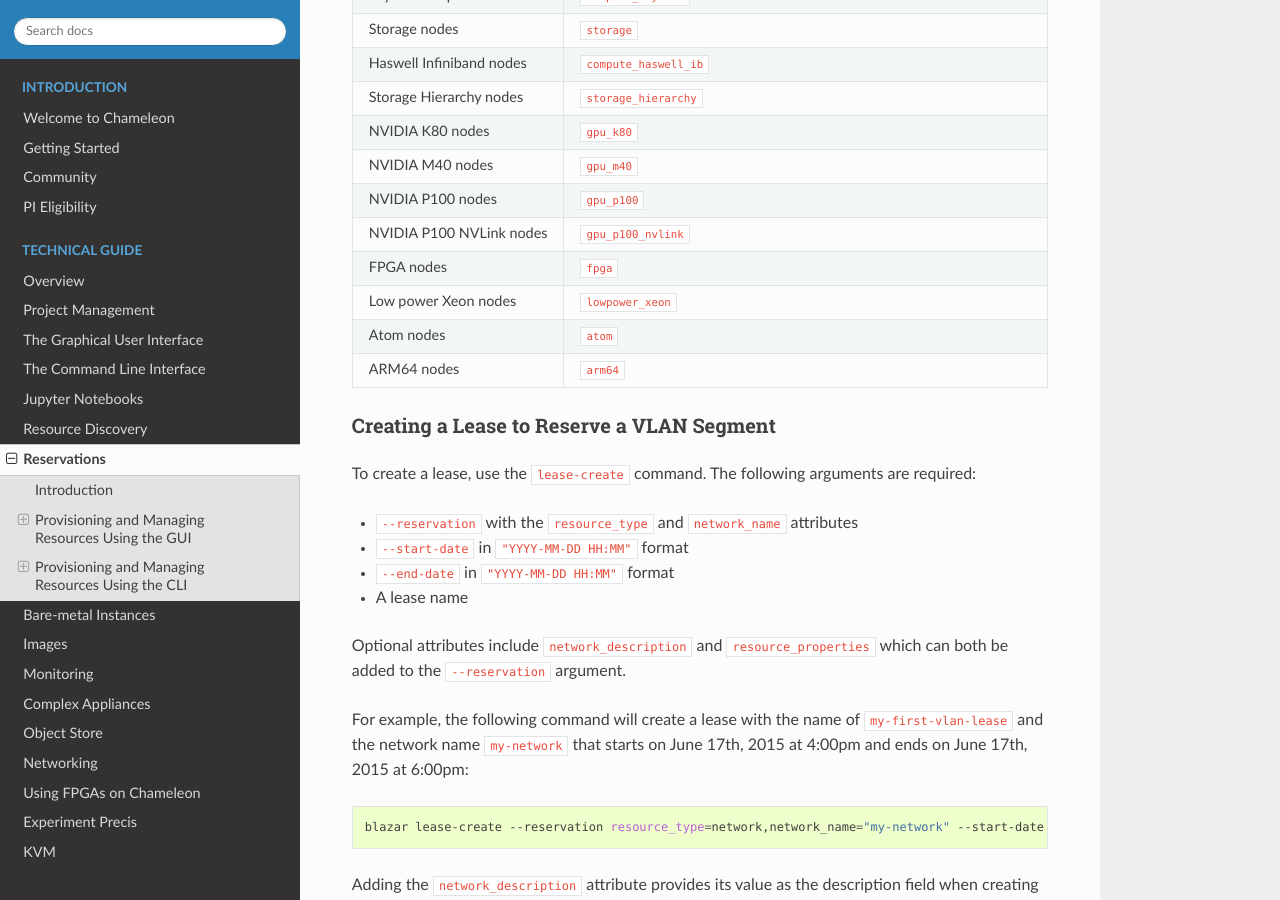
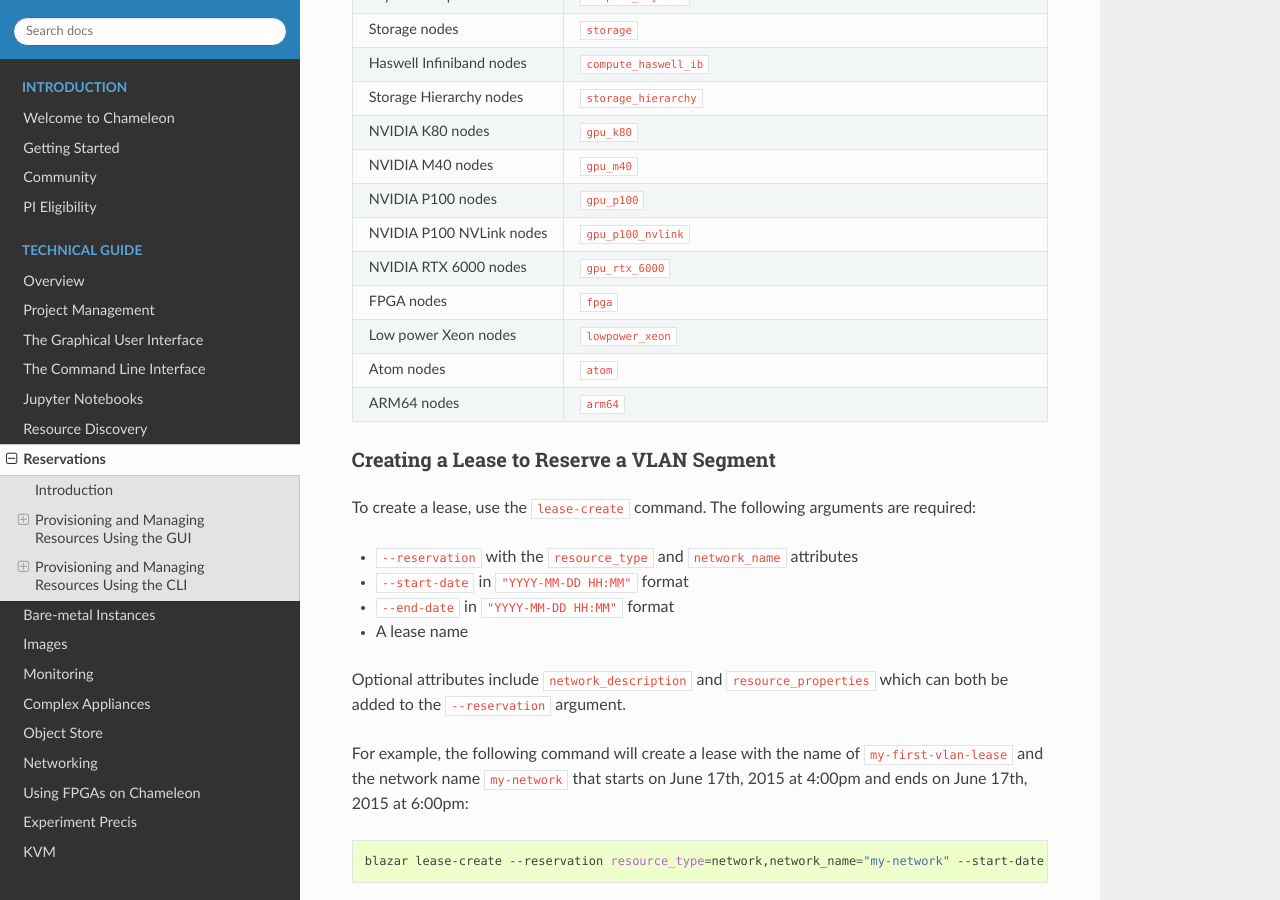
Before and after one commit to ChameleonCloud/docs, a Sphinx documentation site: the page built from source/technical/reservations.rst, in a window 1280 px wide and 900 px high, scrolled down 11574 px. Built offline with Sphinx 7.4.7 and the Read the Docs theme 2.0.0, drawn with Linux system fonts in a browser that asks for light colours.

Commit message:
Add gpu_rtx_6000 node type

```diff
--- a/source/technical/reservations.rst
+++ b/source/technical/reservations.rst
@@ -325,6 +325,8 @@ The following node types are reservable on Chameleon.
 +--------------------------+------------------------------------------------------------------------------+
 | NVIDIA P100 NVLink nodes | ``gpu_p100_nvlink``                                                          |
 +--------------------------+------------------------------------------------------------------------------+
+| NVIDIA RTX 6000 nodes    | ``gpu_rtx_6000``                                                             |
++--------------------------+------------------------------------------------------------------------------+
 | FPGA nodes               | ``fpga``                                                                     |
 +--------------------------+------------------------------------------------------------------------------+
 | Low power Xeon nodes     | ``lowpower_xeon``                                                            |
```
